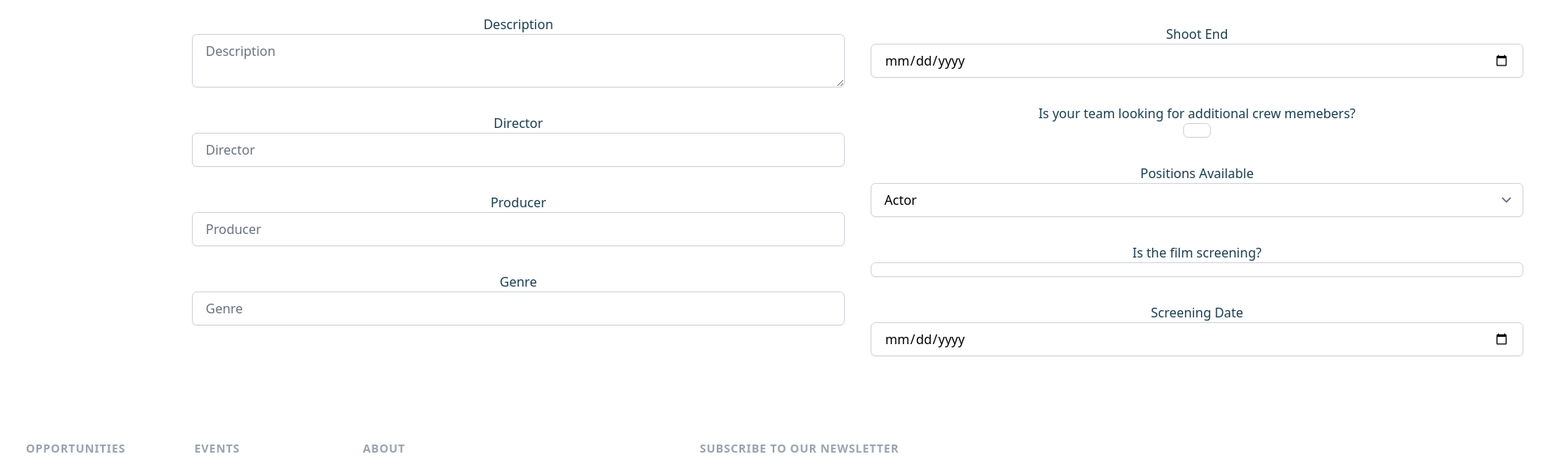
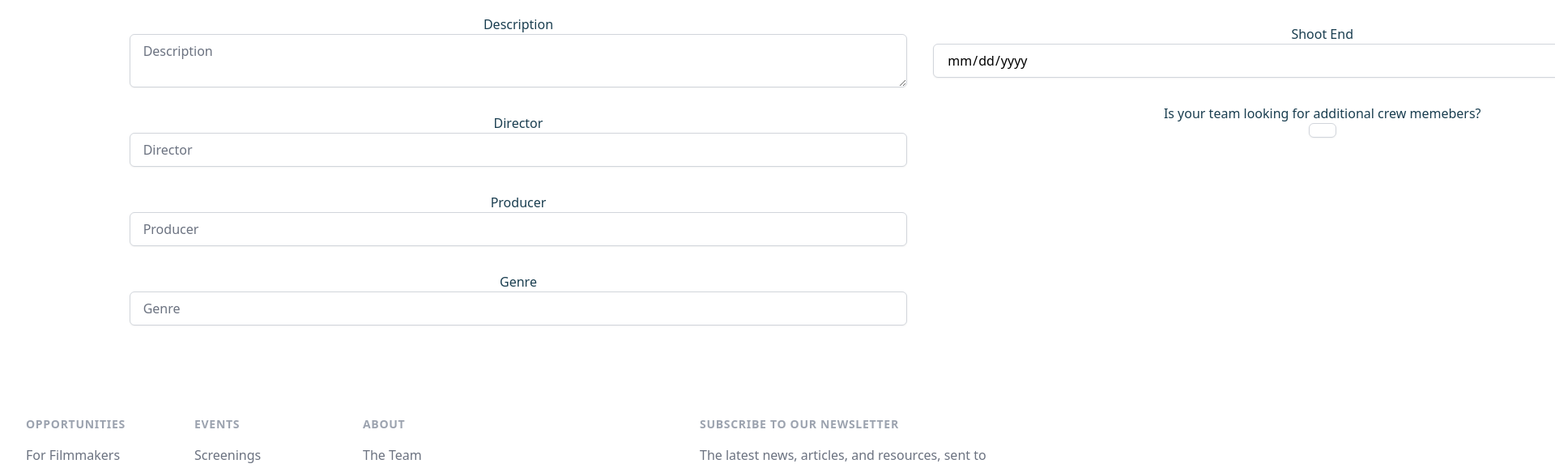
Before and after one commit to califernication/theCinemat, a Vue app: page /create in a window 1280 px wide. Shown: the part 492-1070 px from the top of the page at 81% size, 1920 px wide, since content can reach past the window. Built offline with nearby package versions, Linux system fonts and the light colour scheme; no server answers.

Commit message:
Added persistent login state with Vuex

```diff
--- a/package.json
+++ b/package.json
@@ -19,7 +19,8 @@
     "swiper": "^8.4.5",
     "vue": "^3.2.37",
     "vue-router": "^4.0.16",
-    "vuex": "^4.1.0"
+    "vuex": "^4.1.0",
+    "vuex-persistedstate": "^4.1.0"
   },
   "devDependencies": {
     "@tailwindcss/aspect-ratio": "^0.4.0",
--- a/src/firebase/index.js
+++ b/src/firebase/index.js
@@ -6,6 +6,7 @@ import { getFirestore } from "firebase/firestore";
 import { getAuth, GoogleAuthProvider, signInWithPopup } from "firebase/auth";
 import { getStorage } from "firebase/storage";
 import { ref } from 'vue'
+import store from "../store"
 
 // TODO: Add SDKs for Firebase products that you want to use
 // https://firebase.google.com/docs/web/setup#available-libraries
@@ -34,15 +35,13 @@ const storage = getStorage(app);
 
 const provider = new GoogleAuthProvider()
 
-const user = ref(null)
-
 // TODO: restrict to Yale email addresses
 const signInWithGoogle = () => {
   signInWithPopup(auth, provider)
     .then((result) => {
-      if (result.authDomain !== 'yale.edu') {
-        throw('Please sign in with a Yale email address.')
-      }
+      // if (result.authDomain !== 'yale.edu') {
+      //   throw('Please sign in with a Yale email address.')
+      // }
       // This gives you a Google Access Token. You can use it to access the Google API.
       const credential = GoogleAuthProvider.credentialFromResult(result);
       const token = credential.accessToken;
@@ -50,11 +49,19 @@ const signInWithGoogle = () => {
       const user = result.user;
       if (user) {
         user.value = result
-        console.log(user.value)
+        // store in Vuex store
+        store.commit('SET_LOGGED_IN', true)
+        store.commit('SET_USER', {
+          displayName: user.displayName,
+          email: user.email,
+          photoURL: user.photoURL
+        })
+        console.log(store.getters.user)
       }
       // this.$router.replace({ name: '/' })
       // ...
     }).catch((error) => {
+      alert(error)
       // Handle Errors here.
       const errorCode = error.code;
       const errorMessage = error.message;
@@ -70,6 +77,5 @@ export {
     db,
     auth,
     storage,
-    signInWithGoogle,
-    user
+    signInWithGoogle
 }
--- /dev/null
+++ b/src/store.js
@@ -0,0 +1,30 @@
+import { createStore } from 'vuex'
+import createPersistedState from 'vuex-persistedstate'
+
+const store = createStore({
+    plugins: [createPersistedState({
+        storage: window.sessionStorage,
+    })],
+    state: {
+        user: {
+          loggedIn: false,
+          data: null
+        }
+      },
+    getters: {
+        user(state){
+          return state.user
+        }
+      },
+    mutations: {
+        SET_LOGGED_IN(state, value) {
+          state.user.loggedIn = value;
+        },
+        SET_USER(state, data) {
+          state.user.data = data;
+        }
+      }
+})
+
+
+export default store
--- a/src/views/CreateView.vue
+++ b/src/views/CreateView.vue
@@ -1,6 +1,7 @@
 <!-- create view that allows user to define the details of their production -->
 <!-- Create a Vue view that asks a for title: String, tagline: String, contact: String, description: String, director: String, producer: String, contact: String, genre: String, poster: Reference, mediaUrls: [Reference], shootStart: timestamp, shootEnd: timestamp, positions: [String] if vacancies: bool, screenDate: timestamp if screening: bool and creates a Firestore document. -->
 
+<!-- TODO: UI looks like shit -->
 <template>
     <div class="flex flex-col items-center min-h-screen py-2 pt-14">
         <h1 class="text-3xl font-bold text-primary-light">Create a Production</h1>
@@ -55,30 +56,50 @@
                 <input class="px-4 py-2 border border-gray-300 rounded-md shadow-sm focus:border-primary-light focus:ring focus:ring-primary-light focus:ring-opacity-50" type="checkbox" id="vacancies" v-model="vacancies" placeholder="Vacancies" />
             </div>
             <div class="flex flex-col items-center justify-center w-full px-4 py-4">
-                <label class="text-primary-light" for="position">Positions Available</label>
-                <select class="w-full px-4 py-2 border border-gray-300 rounded-md shadow-sm focus:border-primary-light focus:ring focus:ring-primary-light focus:ring-opacity-50" id="position" name="position">
-                    <option value="actor">Actor</option>
-                    <option value="actress">Actress</option>
-                    <option value="director">Director</option>
-                    <option value="producer">Producer</option>
-                    <option value="cinematographer">Cinematographer</option>
-                    <option value="editor">Editor</option>
-                    <option value="sound">Sound</option>
-                    <option value="makeup">Makeup</option>
-                    <option value="costume">Costume</option>
-                    <option value="set">Set</option>
-                    <option value="other">Other</option>
-                </select>
+                <label class="text-primary-light">Positions Available</label>
+                <div class="w-full px-4 py-2 border border-gray-300 rounded-md shadow-sm focus:border-primary-light focus:ring focus:ring-primary-light focus:ring-opacity-50">
+                    <div class="flex items-center py-2 gap-2">
+                        <input type="checkbox" ref="checkbox" name="position" value="Director of Photography" id="Director of Photography" />
+                        <label>Director of Photography</label>
+                    </div>
+                    <div class="flex items-center py-2 gap-2">
+                        <input type="checkbox" ref="checkbox" name="position" value="Assistant Camera 1" id="Assistant Camera 1" />
+                        <label>Assistant Camera 1</label>
+                    </div>
+                    <div class="flex items-center py-2 gap-2">
+                        <input type="checkbox" ref="checkbox" name="position" value="Assistant Camera 2" id="Assistant Camera 2" />
+                        <label for="Assistant Camera 2">Assistant Camera 2</label>
+                    </div>
+                    <div class="flex items-center py-2 gap-2">
+                        <input type="checkbox" ref="checkbox" name="position" value="Gaffer" id="Gaffer" />
+                        <label for="Gaffer">Gaffer</label>
+                    </div>
+                    <div class="flex items-center py-2 gap-2">
+                        <input type="checkbox" ref="checkbox" name="position" value="Sound Designer" id="Sound Designer" />
+                        <label for="Sound Designer">Sound Designer</label>
+                    </div>
+                    <div class="flex items-center py-2 gap-2">
+                        <input type="checkbox" ref="checkbox" name="position" value="Sound Editor" id="Sound Editor" />
+                        <label for="Sound Editor">Sound Editor</label>
+                    </div>
+                    <div class="flex items-center py-2 gap-2">
+                        <input type="checkbox" ref="checkbox" name="position" value="Editor (General)" id="Editor (General)" />
+                        <label for="Editor (General)">Editor (General)</label>
+                    </div>
+                    <div class="flex items-center py-2 gap-2">
+                        <input type="checkbox" ref="checkbox" name="position" value="Colorist" id="Colorist" />
+                        <label for="Colorist">Colorist</label>
+                    </div>
+                    <div class="flex items-center py-2 gap-2">
+                        <input type="checkbox" ref="checkbox" name="position" value="Assistant Director" id="Assistant Director" />
+                        <label for="Assistant Director">Assistant Director</label>
+                    </div>
+                    <div class="flex items-center py-2 gap-2">
+                        <input type="checkbox" ref="checkbox" name="position" value="Assistant Producer" id="Assistant Producer" />
+                        <label for="Assistant Producer">Assistant Producer</label>
+                    </div>
+                </div>
             </div>
-            <!-- <label for="positions">Positions:</label>
-                <div v-for="(position, index) in positions" :key="index">
-                    <input v-model="position" type="text" />
-                    <button @click="removePosition(index)">Remove</button>
-                </div>
-                <div>
-                    <input v-model="newPosition" type="text" />
-                    <button @click="addPosition">Add</button>
-                </div> -->
             <!-- check if the film is screening with a checkbox. if it is, ask for the a date -->
             <div class="flex flex-col items-center justify-center w-full px-4 py-4">
                 <label class="text-primary-light" for="screening">Is the film screening?</label>
@@ -88,7 +109,6 @@
                 <label class="text-primary-light" for="screeningDate">Screening Date</label>
                 <input class="w-full px-4 py-2 border border-gray-300 rounded-md shadow-sm focus:border-primary-light focus:ring focus:ring-primary-light focus:ring-opacity-50" type="date" id="screeningDate" v-model="screenDate" placeholder="Screening Date" />
             </div>
-            <!-- add a button to submit -->
 
             <div class="flex flex-col items-center justify-center w-full px-4 py-4">
                 <button class="w-full px-4 py-2 text-white bg-primary-light rounded-md shadow-sm hover:bg-primary-dark focus:outline-none focus:ring focus:ring-primary-light focus:ring-opacity-50">Submit</button>
@@ -121,11 +141,11 @@ export default {
       vacancies: false,
       screening: false,
       screenDate: '',
-      positions: '',
     };
   },
   methods: {
     async createFilm() {
+        // TODO: maybe safeguard that only imgs can be uploaded
       // upload poster
       console.log("uploading poster")
       const file = this.$refs.posterInput.files[0];
@@ -150,6 +170,14 @@ export default {
         });
       }
 
+      // Get positions
+        // Get an array of all the checkbox elements
+        const checkboxes = document.querySelectorAll('input[type="checkbox"]:checked');
+        // Loop over them and push the value to the positions array
+        checkboxes.forEach((checkbox) => {
+            this.positions.push(checkbox.value);
+        });
+
       const film = {
         title: this.title,
         tagline: this.tagline,
@@ -157,12 +185,12 @@ export default {
         description: this.description,
         director: this.director,
         producer: this.producer,
+        positions: this.positions,
         genre: this.genre,
         posterUrl: this.posterUrl,
         mediaUrls: this.mediaUrls,
         shootStart: this.shootStart,
         shootEnd: this.shootEnd,
-        positions: this.positions,
         vacancies: this.vacancies,
         screening: this.screening,
         screenDate: this.screenDate,
@@ -170,11 +198,7 @@ export default {
 
       console.log("sending film to firebase!")
       await addDoc(collection(db, "productions"), film);
-    },
-    async uploadPoster() {
-    },
-    async uploadMedia() {
-    },
+    }
   },
 };
 
```
Also changed, not shown: src/components/Header.vue (+17 -16 lines), 1 other file (tests, documents, lock files or other folders).
